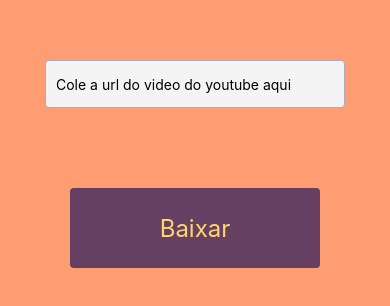
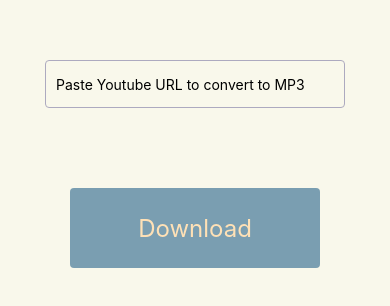
Before and after one commit to arielflima/freemp3fromyoutube, a React Native app: screen / in a window 390 px wide. Shown: the part 258-564 px from the top of the page. Built offline with nearby package versions, Linux system fonts and the light colour scheme.

Commit message:
using contexts and button context done

```diff
--- a/package.json
+++ b/package.json
@@ -10,6 +10,8 @@
     "lint": "eslint . --ext .js,.jsx,.ts,.tsx"
   },
   "dependencies": {
+    "@types/axios": "^0.14.0",
+    "axios": "^0.21.1",
     "react": "16.13.1",
     "react-native": "0.63.4",
     "styled-components": "^5.2.1"
--- a/src/components/Button/index.tsx
+++ b/src/components/Button/index.tsx
@@ -1,15 +1,56 @@
-import React from 'react';
+import React, { useCallback, useState } from 'react';
+import axios, { AxiosResponse, AxiosRequestConfig } from 'axios';
 
 import { Container, Text } from './styles';
+import { useInput } from '../../contexts/Input';
+import { useButton } from '../../contexts/Button';
 
-interface IButtonProps {
-  youtubeURL: string;
+interface IResponseOptionsProps {
+  method: string;
+  url: string;
+  params: { video_id: string };
+  headers: { 'x-rapidapi-key': string; 'x-rapidapi-host': string };
 }
 
-const Button: React.FC<IButtonProps> = ({ youtubeURL }) => {
+const Button: React.FC = () => {
+  const [loading, setLoading] = useState(false);
+  const { setContent } = useButton();
+  const { youtubeURL } = useInput();
+
+  const videoId = youtubeURL.slice(32);
+
+  const handleSearchUrl = useCallback(async () => {
+    setLoading(true);
+
+    const options: AxiosRequestConfig = {
+      method: 'GET',
+      url: 'https://youtube-to-mp32.p.rapidapi.com/yt_to_mp3',
+      params: { video_id: videoId },
+      headers: {
+        'x-rapidapi-key': '7cccad90bamsh45584317dd21412p17ec88jsn040d66bda2be',
+        'x-rapidapi-host': 'youtube-to-mp32.p.rapidapi.com',
+      },
+    };
+
+    try {
+      const response = await axios.request(options).then((conteudo) => {
+        return conteudo;
+      });
+
+      setContent(response.data);
+
+      setLoading(false);
+      console.log(response.data);
+    } catch (err) {
+      console.warn(`happens something wrong with your requisition! ${err}`);
+
+      setLoading(false);
+    }
+  }, [videoId, setContent]);
+
   return (
-    <Container onPress={() => console.log(youtubeURL)}>
-      <Text>Baixar</Text>
+    <Container onPress={handleSearchUrl}>
+      <Text>{loading ? 'Loading' : 'Download'}</Text>
     </Container>
   );
 };
--- a/src/components/Button/styles.ts
+++ b/src/components/Button/styles.ts
@@ -1,7 +1,7 @@
 import styled from 'styled-components/native';
 
 export const Container = styled.TouchableHighlight`
-  background-color: #654062;
+  background-color: #7a9eb1;
   width: 250px;
   height: 80px;
   align-items: center;
@@ -14,5 +14,5 @@
 
 export const Text = styled.Text`
   font-size: 24px;
-  color: #ffd66b;
+  color: #ffe1b6;
 `;
--- a/src/components/Input/index.tsx
+++ b/src/components/Input/index.tsx
@@ -1,12 +1,15 @@
 import React from 'react';
 
 import { Container } from './styles';
+import { useInput } from '../../contexts/Input';
 
 const Input: React.FC = () => {
+  const { youtubeURL, setYoutubeURL } = useInput();
+
   return (
     <Container
-      value="Cole a url do video do youtube aqui"
-      onChangeText={(text) => text}
+      value={youtubeURL}
+      onChangeText={(text) => setYoutubeURL(text)}
     />
   );
 };
--- a/src/components/Input/styles.ts
+++ b/src/components/Input/styles.ts
@@ -11,7 +11,7 @@
 
   margin-bottom: 80px;
 
-  background-color: #f4f4f4;
+  background-color: #f9f8eb;
 
   elevation: 8;
 `;
--- /dev/null
+++ b/src/contexts/Button.tsx
@@ -0,0 +1,60 @@
+import React, { createContext, useState, useContext } from 'react';
+
+interface IContentProps {
+  Download_Size: string;
+  Download_url: string;
+  Full_Video_Link: string;
+  Status: string;
+  Status_Code: number;
+  Title: string;
+}
+
+interface IContextProps {
+  content: IContentProps;
+  setContent: (Content: IContentProps) => void;
+}
+
+interface IButtonProviderProps {
+  children: React.ReactElement;
+}
+
+const ButtonContext = createContext<IContextProps>({
+  content: {
+    Download_Size: '',
+    Download_url: '',
+    Full_Video_Link: '',
+    Status: '',
+    Status_Code: 0,
+    Title: '',
+  },
+  setContent: (content: IContentProps) =>
+    console.warn(`you're not using context! : ${content}`),
+});
+
+export default function ButtonProvider({ children }: IButtonProviderProps) {
+  const [content, setContent] = useState<IContentProps>({
+    Download_Size: '',
+    Download_url: '',
+    Full_Video_Link: '',
+    Status: '',
+    Status_Code: 0,
+    Title: '',
+  });
+
+  return (
+    <ButtonContext.Provider value={{ content, setContent }}>
+      {children}
+    </ButtonContext.Provider>
+  );
+}
+
+export function useButton() {
+  const context = useContext(ButtonContext);
+
+  if (!context) {
+    throw new Error('useInput must be used within a ButtonProvider');
+  }
+
+  const { content, setContent } = context;
+  return { content, setContent };
+}
--- a/src/context/Input.tsx
+++ b/src/contexts/Input.tsx
@@ -2,20 +2,22 @@
 
 interface IContextProps {
   youtubeURL: string;
-  setYoutubeURL: React.Dispatch<React.SetStateAction<string>>;
+  setYoutubeURL: (Text: string) => void;
 }
 
 interface IInputProviderProps {
-  children: JSX.Element;
+  children: React.ReactElement;
 }
 
 const InputContext = createContext<IContextProps>({
-  youtubeURL: 'teste',
-  setYoutubeURL: (text) => text,
+  youtubeURL: '',
+  setYoutubeURL: (text) => console.warn(`you're not using context! : ${text}`),
 });
 
 export default function InputProvider({ children }: IInputProviderProps) {
-  const [youtubeURL, setYoutubeURL] = useState('test');
+  const [youtubeURL, setYoutubeURL] = useState(
+    'Paste Youtube URL to convert to MP3',
+  );
 
   return (
     <InputContext.Provider value={{ youtubeURL, setYoutubeURL }}>
--- a/src/pages/Home/index.tsx
+++ b/src/pages/Home/index.tsx
@@ -1,23 +1,22 @@
 import React from 'react';
 
-import InputProvider from '../../context/Input';
-
-import { useInput } from '../../context/Input';
+import InputProvider from '../../contexts/Input';
+import ButtonProvider from '../../contexts/Button';
 
 import Input from '../../components/Input';
 import Button from '../../components/Button';
 import { Container } from './styles';
 
 const Home: React.FC = () => {
-  const { youtubeURL, setYoutubeURL } = useInput();
-
   return (
-    <InputProvider>
-      <Container>
-        <Input />
-        <Button youtubeURL={youtubeURL} />
-      </Container>
-    </InputProvider>
+    <ButtonProvider>
+      <InputProvider>
+        <Container>
+          <Input />
+          <Button />
+        </Container>
+      </InputProvider>
+    </ButtonProvider>
   );
 };
 
--- a/src/pages/Home/styles.ts
+++ b/src/pages/Home/styles.ts
@@ -5,5 +5,5 @@
   align-items: center;
   flex: 1;
 
-  background-color: #ff9d72;
+  background-color: #f9f8eb;
 `;
```
Also changed, not shown: src/services/api.ts (added, +7 -0 lines), 2 other files (tests, documents, lock files or other folders).
